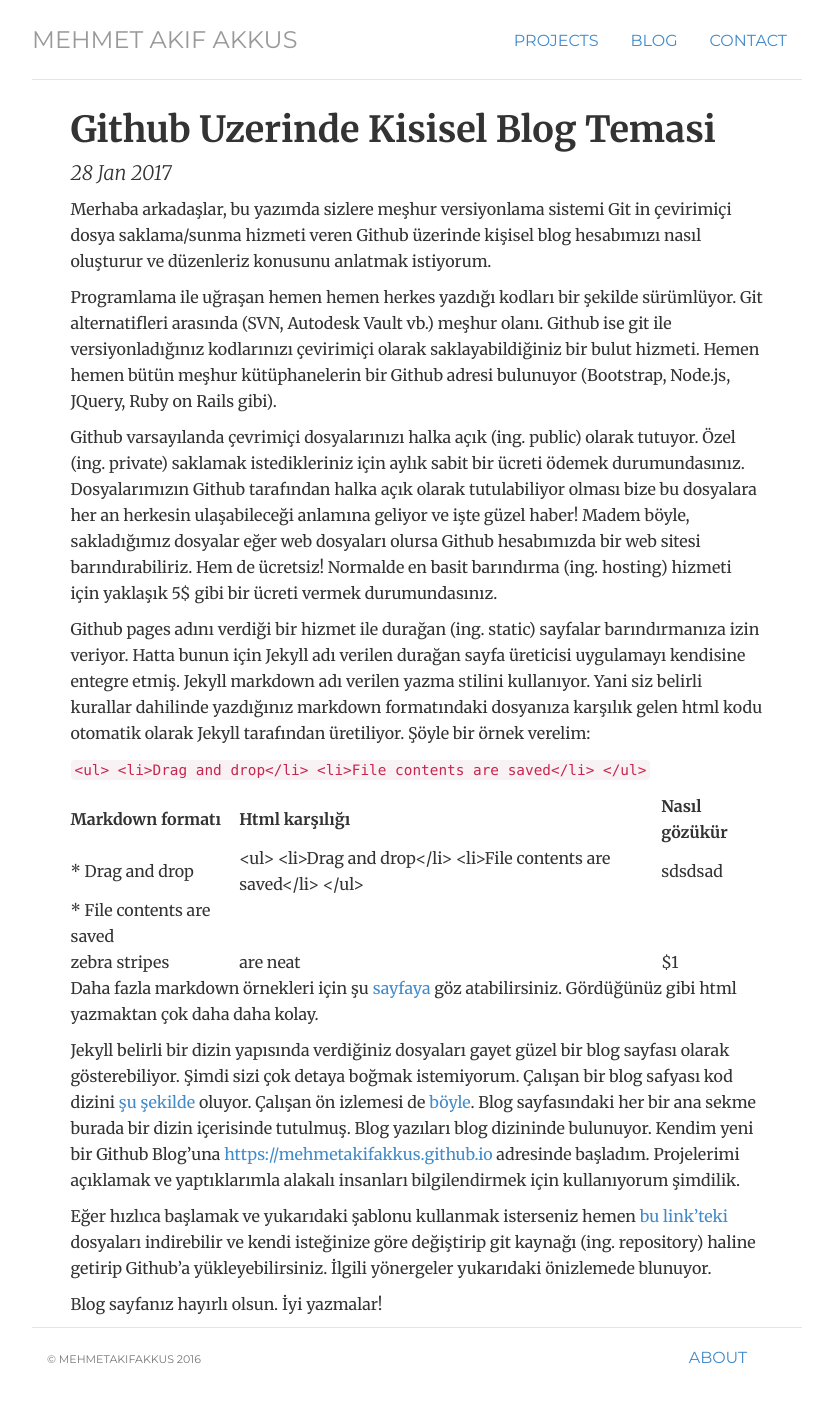
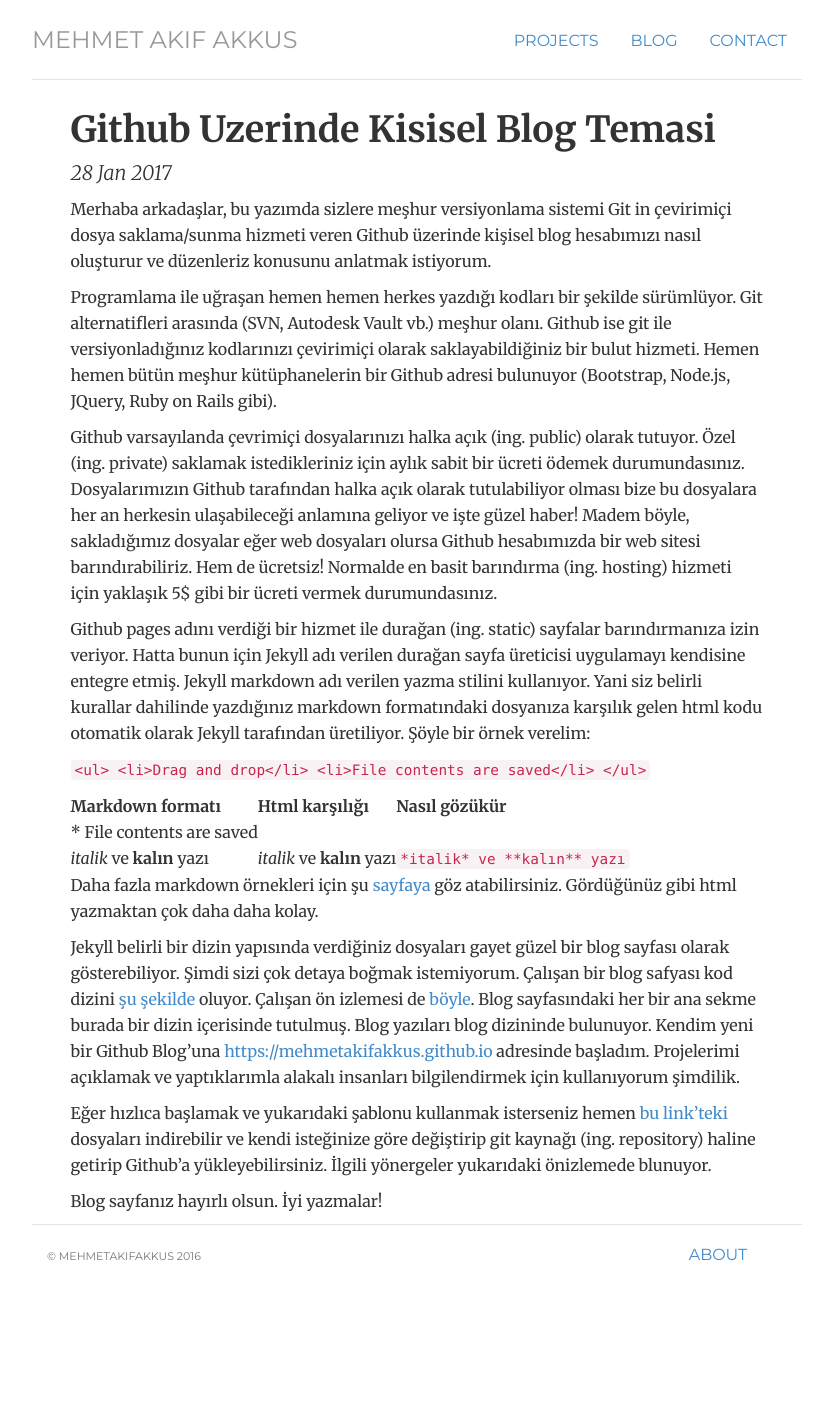
Before and after one commit to mehmetakifakkus/mehmetakifakkus.github.io, a Jekyll site: the page built from _posts/2017-01-28-github-uzerinde-kisisel-blog-temasi.md, in a window 1280 px wide. Shown: the whole page, without its empty margins (223-1056 px from the left). Built offline with Jekyll 4.4.1, drawn with Linux system fonts in a browser that asks for light colours; our own code applies the rules of GitHub Pages for plain Markdown files; after the commit the page ends 1316 px from its top, so only the background shows below that.

Commit message:
Update 2017-01-28-github-uzerinde-kisisel-blog-temasi.md

```diff
--- a/_posts/2017-01-28-github-uzerinde-kisisel-blog-temasi.md
+++ b/_posts/2017-01-28-github-uzerinde-kisisel-blog-temasi.md
@@ -10,9 +10,8 @@ Github pages adını verdiği bir hizmet ile durağan (ing. static) sayfalar bar
 
 | Markdown formatı               | Html karşılığı              | Nasıl gözükür    |
 | -------------------------------|: ---------------------------|: --------------------------|
-| * Drag and drop                 |  <ul> <li>Drag and drop</li> <li>File contents are saved</li> </ul>  |     sdsdsad|
-| * File contents are saved       |                             |                  |
-| zebra stripes                   | are neat                    |      $1          |
+| * File contents are saved       |                            |                  |
+| *italik* ve **kalın** yazı      | *italik* ve **kalın** yazı | <code>*italik* ve **kalın** yazı</code>          |
 
 Daha fazla markdown örnekleri için şu [sayfaya](https://jbt.github.io/markdown-editor) göz atabilirsiniz. Gördüğünüz gibi html yazmaktan çok daha daha kolay.
 
```
